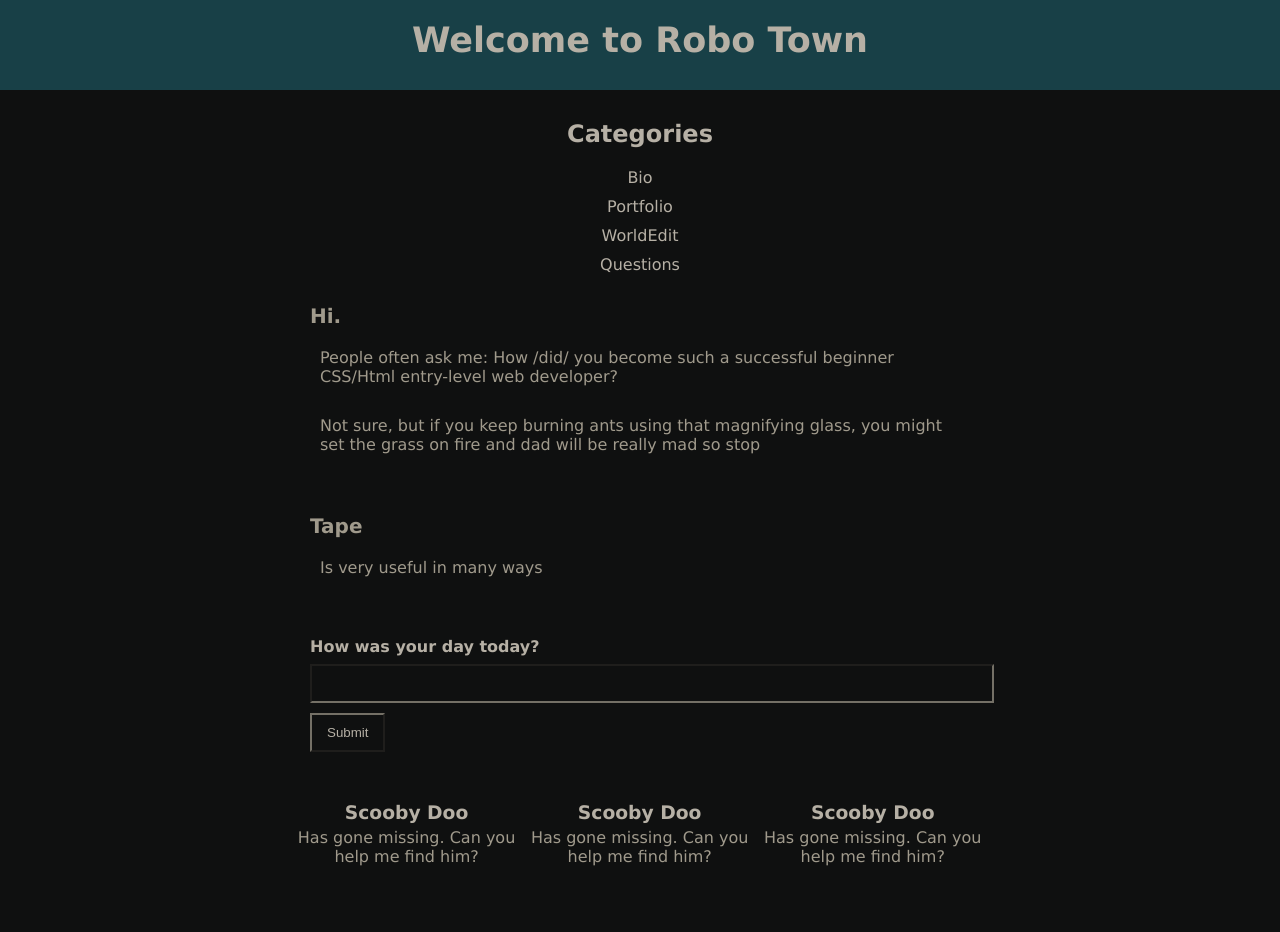
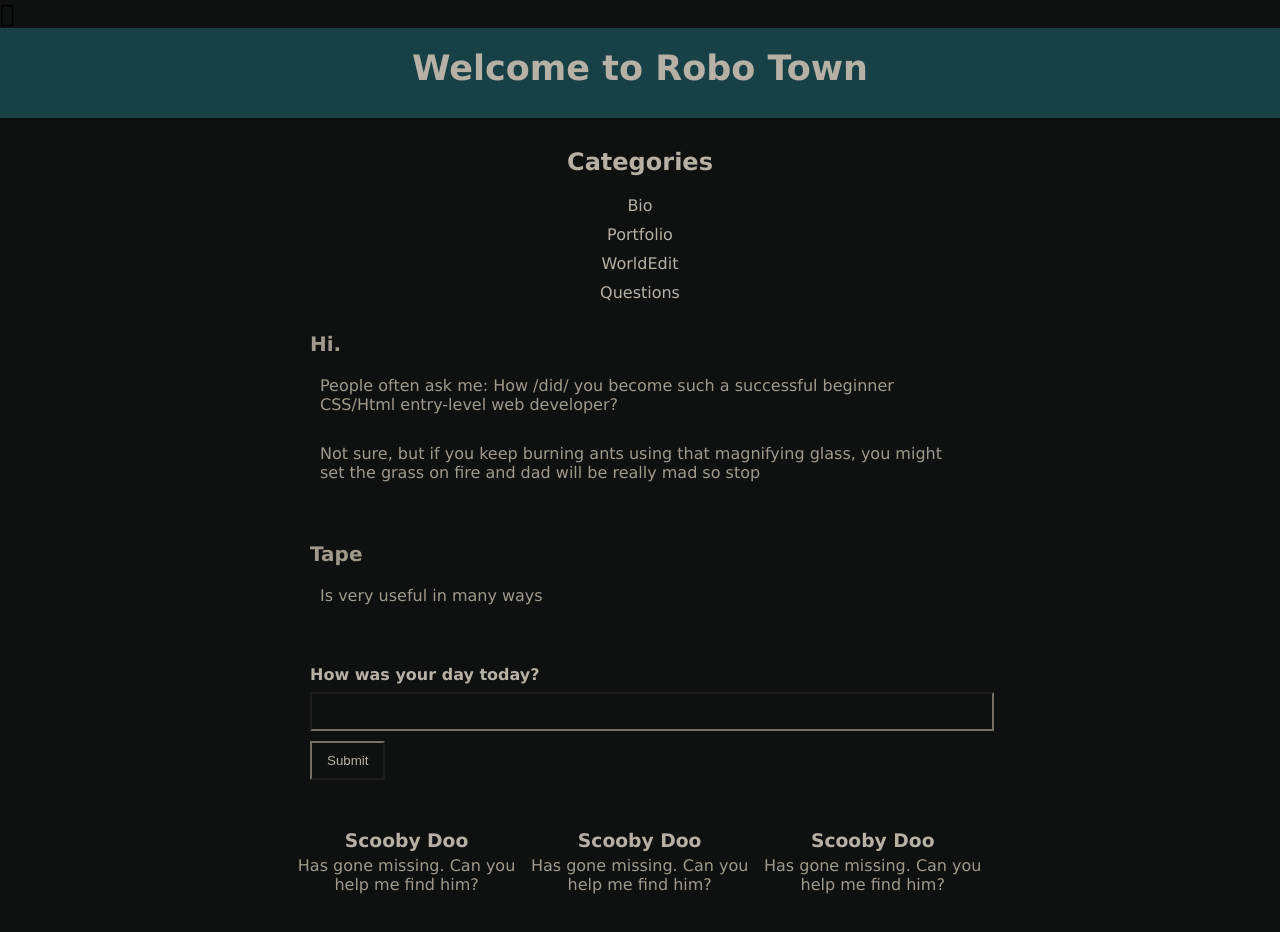
Before and after one commit to Roboboboi/RoboSite, a plain HTML site: page index.html in a window 1280 px wide. Drawn offline with Linux system fonts and the light colour scheme.

Commit message:
Update index.html

```diff
--- a/index.html
+++ b/index.html
@@ -6,6 +6,8 @@
     href="MainStyle.css">
 </head>
 <body>
+
+	<i style="font-size:24px" class="fa">&#xf099;</i>
 	<div class="header">
 	<header id="main">
 		Welcome to Robo Town
@@ -24,7 +26,7 @@
 				<li><a href="Question.html">Questions</a></li>
 			</ul>
 		</div>
-<!---------------------------------------------------------------->
+
 		<div class="box1">
 		    <h1>Hi.</h1>
 		    <p>
@@ -35,14 +37,14 @@
 		    	and dad will be really mad so stop
 		    </p>
 		</div>
-<!---------------------------------------------------------------->
+
 		<div class="box1">
 		    <h1>Tape</h1>
 		    <p>
 		    	Is very useful in many ways
 		    </p>
 		</div>
-<!---------------------------------------------------------------->
+
 		<form class="FunnyForm">
 			<div class="form-group">
 				<label>How was your day today?</label>
@@ -50,7 +52,7 @@
 			</div>
 			<input class="button" type="submit" value="Submit" name="">
 		</form>
-<!---------------------------------------------------------------->
+
 		<div class="block">
 			<h3>Scooby Doo</h3>
 			<p>Has gone missing. Can you help me find him?</p>
@@ -67,7 +69,7 @@
 			<p>Has gone missing. Can you help me find him?</p>
 
 		</div>
-<!---------------------------------------------------------------->
+
 	</div>
 </body>
 </html>
```
